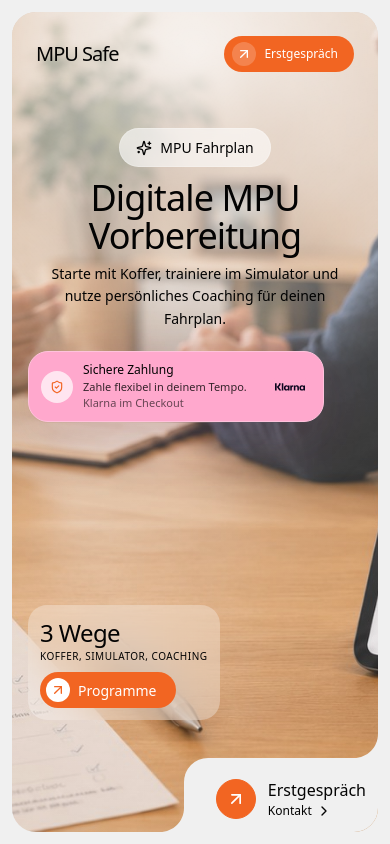
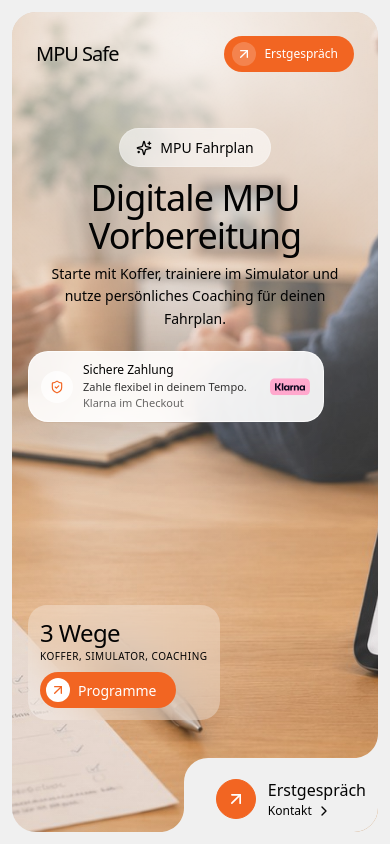
Before and after one commit to nanoysl/mpu2, a React (Vite) app: page / in a window 390 px wide. Shown: the top 844 px of the page. Built offline with nearby package versions, Linux system fonts and the light colour scheme; the HTML template or start-up script is replaced by a standard one.

Commit message:
Update App.tsx

```diff
--- a/src/App.tsx
+++ b/src/App.tsx
@@ -197,7 +197,7 @@ function BottomRightCorner() {
 
 function KlarnaTrustBadge() {
   return (
-    <div className="flex w-full max-w-[18.5rem] items-center gap-2.5 rounded-[1.25rem] border border-[#ffc2dc] bg-[#FFA8CD] p-3 pr-3 text-left text-[#030303] shadow-[0_18px_60px_rgba(98,21,55,0.18)] backdrop-blur-xl sm:w-fit sm:max-w-[25rem] sm:gap-3 sm:rounded-[1.4rem] sm:p-3.5 sm:pr-4">
+    <div className="flex w-full max-w-[18.5rem] items-center gap-2.5 rounded-[1.25rem] border border-white/70 bg-white/[0.9] p-3 pr-3 text-left text-[#030303] shadow-[0_18px_60px_rgba(3,3,3,0.12)] backdrop-blur-xl sm:w-fit sm:max-w-[25rem] sm:gap-3 sm:rounded-[1.4rem] sm:border-[#ffc2dc] sm:bg-[#FFA8CD] sm:p-3.5 sm:pr-4 sm:shadow-[0_18px_60px_rgba(98,21,55,0.18)]">
       <span className="flex h-8 w-8 shrink-0 items-center justify-center rounded-full bg-white/70 sm:h-9 sm:w-9">
         <ShieldCheck className="h-3.5 w-3.5 text-[#F26522] sm:h-4 sm:w-4" />
       </span>
```
